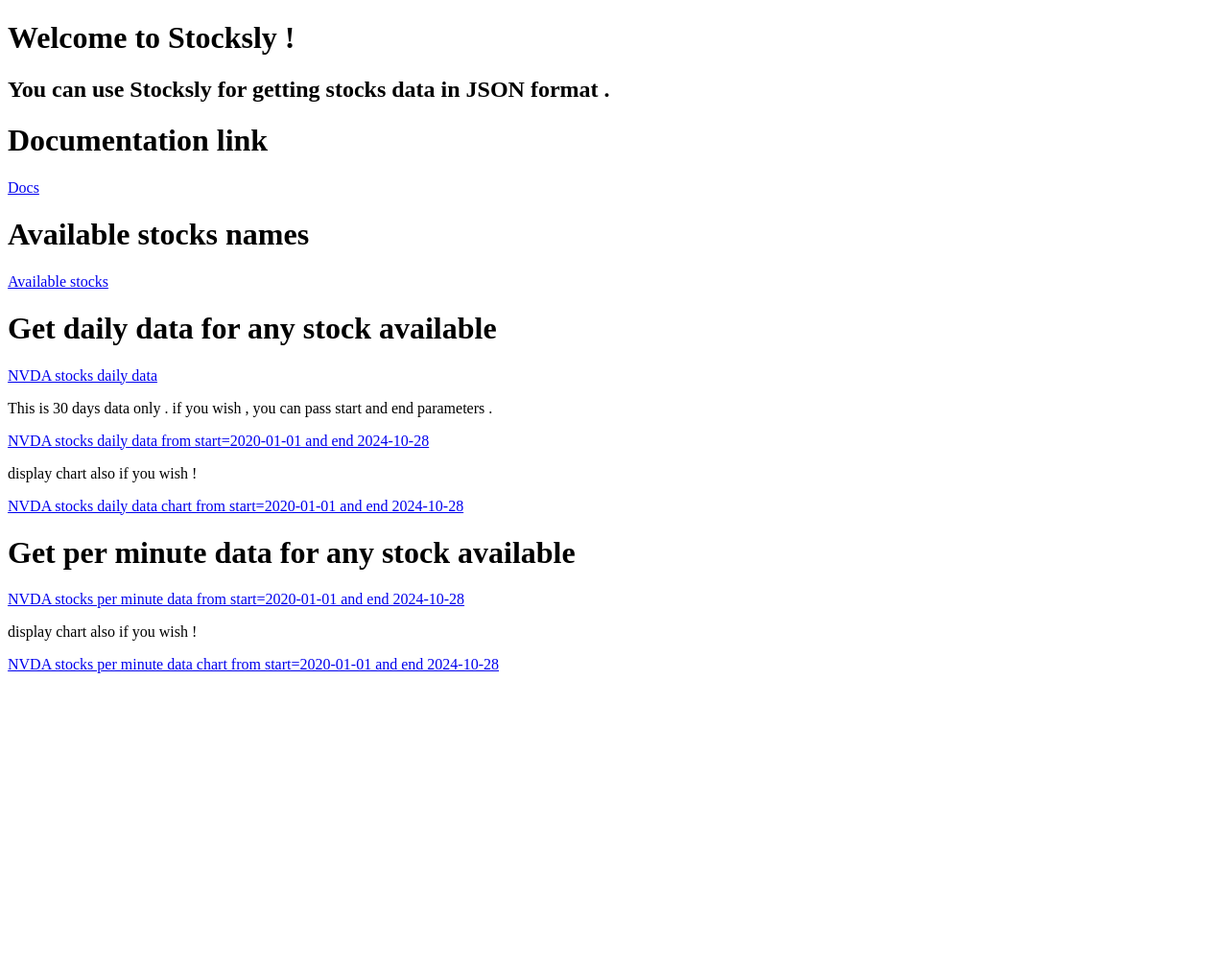
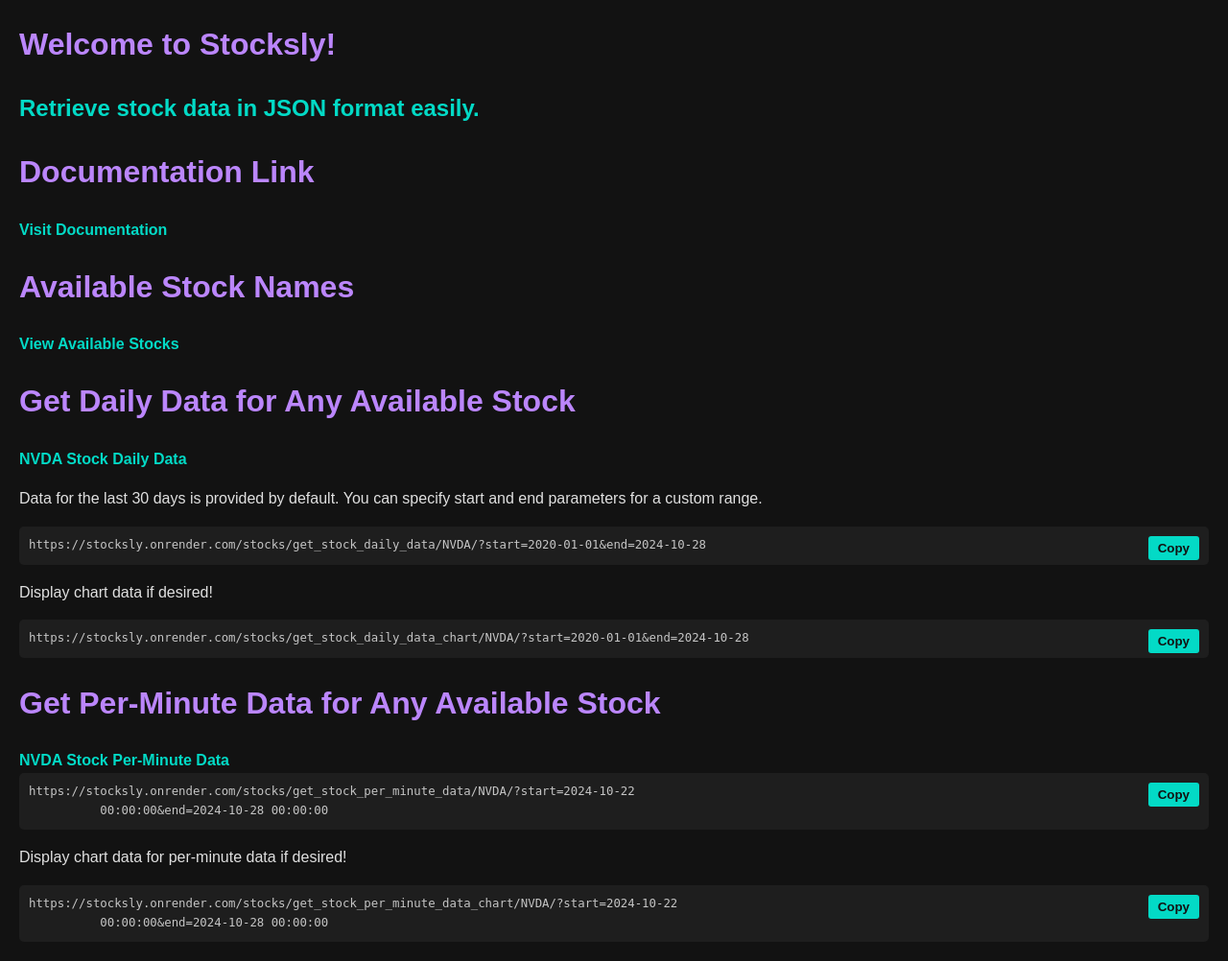
Before and after one commit to AYUSHKHAIRE/stocksly, a Django app: page / in a window 1280 px wide. Shown: the whole page at 96% size. Before the commit the page ends 702 px from the top, so only its background shows below. Run offline with Django 5.2, Linux system fonts and the light colour scheme; parts of the project's set-up code (start-up, migrations or seed data) failed here and were passed over.

Commit message:
Update index.html docs

```diff
--- a/templates/index.html
+++ b/templates/index.html
@@ -4,51 +4,228 @@
     <meta charset="UTF-8" />
     <meta name="viewport" content="width=device-width, initial-scale=1.0" />
     <title>Stocksly</title>
+
+    <!-- Dark Theme CSS -->
+    <style>
+      /* Basic styling */
+      body {
+        background-color: #121212;
+        color: #e0e0e0;
+        font-family: Arial, sans-serif;
+        margin: 20px;
+        line-height: 1.6;
+      }
+
+      h1,
+      h2,
+      p {
+        color: #e0e0e0;
+      }
+
+      h1 {
+        font-size: 2em;
+        color: #bb86fc;
+      }
+
+      h2 {
+        font-size: 1.5em;
+        color: #03dac6;
+      }
+
+      a {
+        color: #03dac6;
+        text-decoration: none;
+        font-weight: bold;
+      }
+
+      a:hover {
+        text-decoration: underline;
+      }
+
+      /* Code blocks */
+      .code-container {
+        position: relative;
+        display: inline-block;
+        width: 100%;
+      }
+
+      code {
+        display: block;
+        background-color: #1e1e1e;
+        padding: 10px;
+        border-radius: 5px;
+        color: #c5c5c5;
+        font-size: 0.95em;
+        overflow-wrap: break-word;
+        white-space: pre-wrap;
+      }
+
+      /* Copy button styling */
+      .copy-btn {
+        position: absolute;
+        top: 10px;
+        right: 10px;
+        background-color: #03dac6;
+        border: none;
+        color: #121212;
+        padding: 5px 10px;
+        border-radius: 3px;
+        cursor: pointer;
+        font-weight: bold;
+      }
+
+      .copy-btn:hover {
+        background-color: #bb86fc;
+      }
+
+      /* Copy notification styling */
+      .copy-notification {
+        display: none;
+        position: fixed;
+        bottom: 20px;
+        left: 50%;
+        transform: translateX(-50%);
+        background-color: #03dac6;
+        color: #121212;
+        padding: 10px 20px;
+        border-radius: 5px;
+        font-weight: bold;
+        transition: opacity 0.3s ease;
+      }
+
+      .copy-notification.show {
+        display: block;
+        opacity: 1;
+      }
+    </style>
   </head>
   <body>
-    <h1>Welcome to Stocksly !</h1>
-    <h2>You can use Stocksly for getting stocks data in JSON format .</h2>
-    <h1>Documentation link</h1>
-    <a target="_blank" href="https://stocksly.onrender.com/">Docs</a>
-    <h1>Available stocks names</h1>
+    <h1>Welcome to Stocksly!</h1>
+    <h2>Retrieve stock data in JSON format easily.</h2>
+
+    <div class="section">
+      <h1>Documentation Link</h1>
+      <a class="btn" href="https://stocksly.onrender.com/" target="_blank"
+        >Visit Documentation</a
+      >
+    </div>
+
+    <div class="section">
+      <h1>Available Stock Names</h1>
       <a
+        class="btn"
+        href="https://stocksly.onrender.com/stocks/get_available_stocks/"
         target="_blank"
-      href="https://stocksly.onrender.com/stocks/get_available_stocks/"
-      >Available stocks</a
+        >View Available Stocks</a
       >
-    <h1>Get daily data for any stock available</h1>
+    </div>
+
+    <div class="section">
+      <h1>Get Daily Data for Any Available Stock</h1>
       <a
+        class="btn"
+        href="https://stocksly.onrender.com/stocks/get_stock_daily_data/NVDA/"
         target="_blank"
-      href="https://stocksly.onrender.com/stocks/get_stock_daily_data/NVDA/"
-      >NVDA stocks daily data</a
+        >NVDA Stock Daily Data</a
       >
       <p>
-      This is 30 days data only . if you wish , you can pass start and end
-      parameters .
+        Data for the last 30 days is provided by default. You can specify start
+        and end parameters for a custom range.
       </p>
+
+      <div class="code-container">
+        <code
+          >https://stocksly.onrender.com/stocks/get_stock_daily_data/NVDA/?start=2020-01-01&end=2024-10-28</code
+        >
+        <button
+          class="copy-btn"
+          onclick="copyToClipboard('https://stocksly.onrender.com/stocks/get_stock_daily_data/NVDA/?start=2020-01-01&end=2024-10-28')"
+        >
+          Copy
+        </button>
+      </div>
+
+      <p>Display chart data if desired!</p>
+
+      <div class="code-container">
+        <code
+          >https://stocksly.onrender.com/stocks/get_stock_daily_data_chart/NVDA/?start=2020-01-01&end=2024-10-28</code
+        >
+        <button
+          class="copy-btn"
+          onclick="copyToClipboard('https://stocksly.onrender.com/stocks/get_stock_daily_data_chart/NVDA/?start=2020-01-01&end=2024-10-28')"
+        >
+          Copy
+        </button>
+      </div>
+    </div>
+
+    <div class="section">
+      <h1>Get Per-Minute Data for Any Available Stock</h1>
       <a
+        class="btn"
+        href="https://stocksly.onrender.com/stocks/get_stock_per_minute_data/NVDA/?start=2024-10-22 00:00:00&end=2024-10-28 00:00:00"
         target="_blank"
-      href="https://stocksly.onrender.com/stocks/get_stock_daily_data/NVDA/?start=2020-01-01&end 2024-10-28"
-      >NVDA stocks daily data from start=2020-01-01 and end 2024-10-28</a
+        >NVDA Stock Per-Minute Data</a
       >
-    <p>display chart also if you wish !</p>
-    <a
-      target="_blank"
-      href="https://stocksly.onrender.com/stocks/get_stock_daily_data_chart/NVDA/?start=2020-01-01&end 2024-10-28"
-      >NVDA stocks daily data chart from start=2020-01-01 and end 2024-10-28</a
+
+      <div class="code-container">
+        <code
+          >https://stocksly.onrender.com/stocks/get_stock_per_minute_data/NVDA/?start=2024-10-22
+          00:00:00&end=2024-10-28 00:00:00</code
         >
-    <h1>Get per minute data for any stock available</h1>
-    <a
-      target="_blank"
-      href="https://stocksly.onrender.com/stocks/get_stock_per_minute_data/NVDA/?starttime=2024-10-22 00:00:00&endtime=2024-10-28 00:00:00"
-      >NVDA stocks per minute data from start=2020-01-01 and end 2024-10-28</a
+        <button
+          class="copy-btn"
+          onclick="copyToClipboard('https://stocksly.onrender.com/stocks/get_stock_per_minute_data/NVDA/?start=2024-10-22 00:00:00&end=2024-10-28 00:00:00')"
         >
-    <p>display chart also if you wish !</p>
-    <a
-      target="_blank"
-      href="https://stocksly.onrender.com/stocks/get_stock_per_minute_data_chart/NVDA/?starttime=2024-10-22 00:00:00&endtime=2024-10-28 00:00:00"
-      >NVDA stocks per minute data chart from start=2020-01-01 and end
-      2024-10-28</a
+          Copy
+        </button>
+      </div>
+
+      <p>Display chart data for per-minute data if desired!</p>
+
+      <div class="code-container">
+        <code
+          >https://stocksly.onrender.com/stocks/get_stock_per_minute_data_chart/NVDA/?start=2024-10-22
+          00:00:00&end=2024-10-28 00:00:00</code
         >
+        <button
+          class="copy-btn"
+          onclick="copyToClipboard('https://stocksly.onrender.com/stocks/get_stock_per_minute_data_chart/NVDA/?start=2024-10-22 00:00:00&end=2024-10-28 00:00:00')"
+        >
+          Copy
+        </button>
+      </div>
+    </div>
+
+    <!-- Copy notification container -->
+    <div id="copy-notification" class="copy-notification">
+      Copied to clipboard!
+    </div>
+
+    <script>
+      // JavaScript function to copy code to clipboard and show notification
+      function copyToClipboard(text) {
+        navigator.clipboard
+          .writeText(text)
+          .then(() => {
+            showCopyNotification();
+          })
+          .catch((err) => {
+            console.error("Failed to copy: ", err);
+          });
+      }
+
+      // Show the copy notification
+      function showCopyNotification() {
+        const notification = document.getElementById("copy-notification");
+        notification.classList.add("show");
+
+        // Hide notification after 2 seconds
+        setTimeout(() => {
+          notification.classList.remove("show");
+        }, 2000);
+      }
+    </script>
   </body>
 </html>
```
Lines whose indentation alone changed are shown as unchanged.
